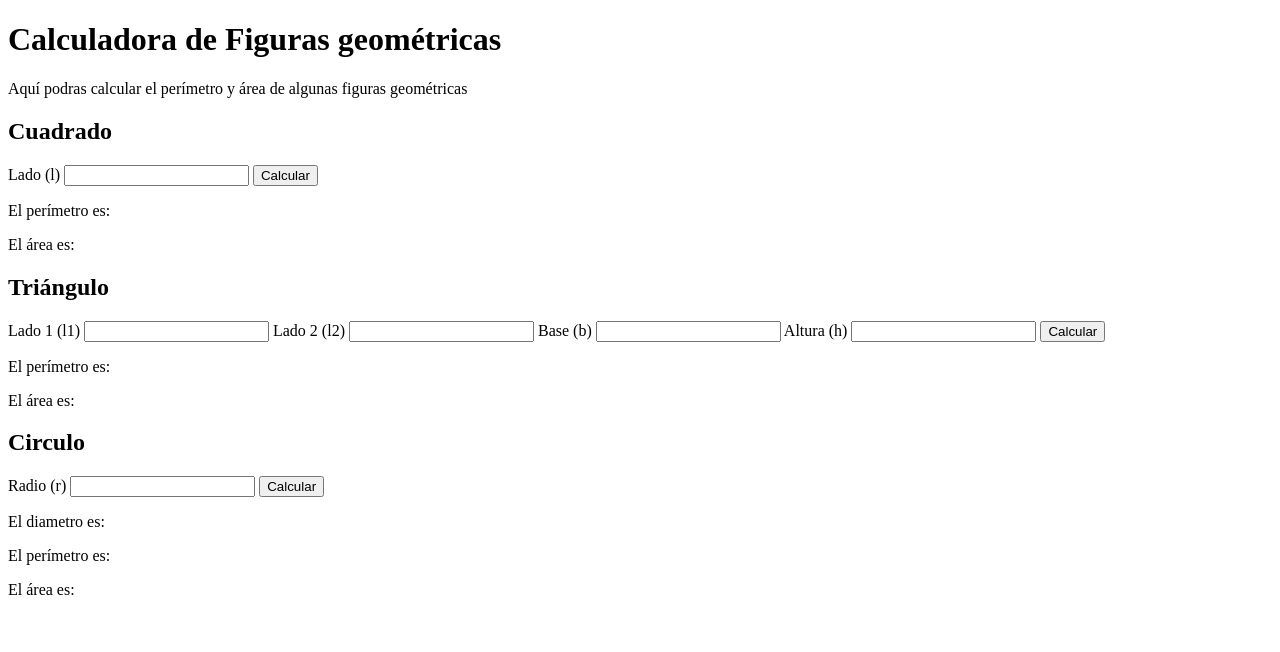
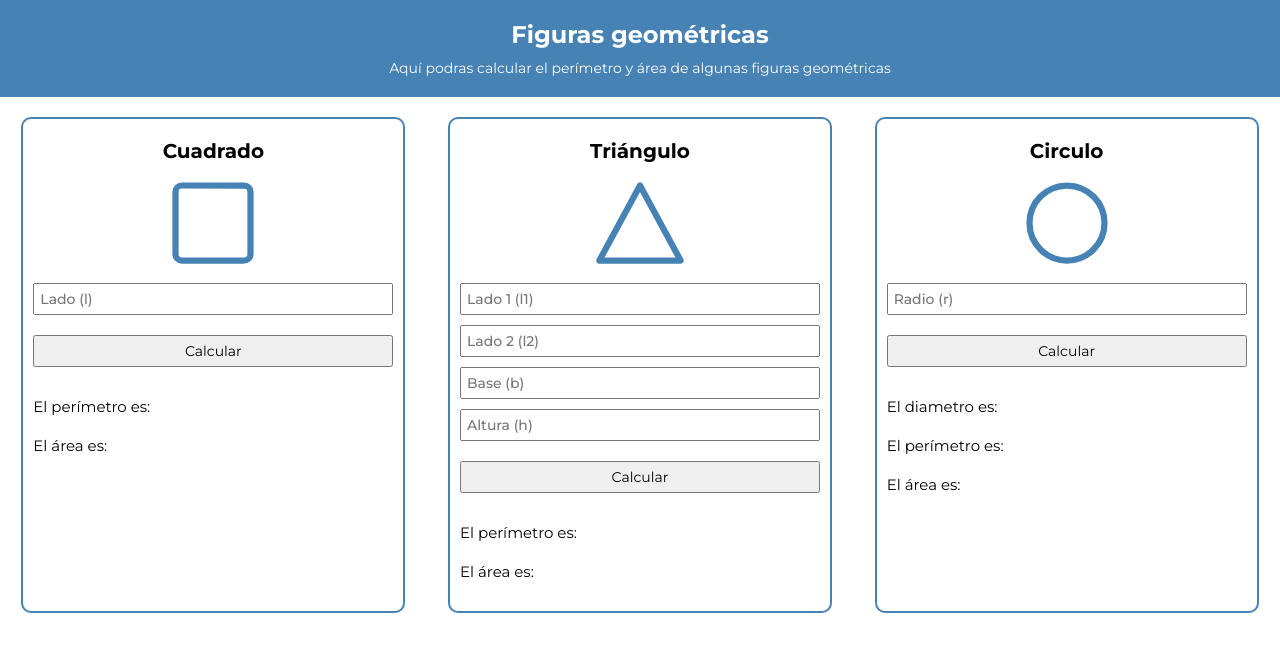
Before and after one commit to RenatoArenas/FigurasGeometricasCalculadora, a plain HTML site: page figuras.html in a window 1280 px wide. Drawn offline with nearby package versions, Linux system fonts and the light colour scheme.

Commit message:
Añadido estilos a calculadora y span que muestra los valores ingresados

```diff
--- a/figuras.html
+++ b/figuras.html
@@ -5,55 +5,67 @@
     <meta http-equiv="X-UA-Compatible" content="IE=edge">
     <meta name="viewport" content="width=device-width, initial-scale=1.0">
     <title>Figuras geométricas</title>
+    <link rel="stylesheet" href="./styles/style.css">
+    <link rel="preconnect" href="https://fonts.googleapis.com">
+    <link rel="preconnect" href="https://fonts.gstatic.com" crossorigin>
+    <link href="https://fonts.googleapis.com/css2?family=Montserrat:wght@100;200;300;400;500;600;700;800;900&display=swap" rel="stylesheet">
 </head>
 <body>
     <header>
-        <h1>Calculadora de Figuras geométricas</h1>
+        <div class="calculator-title">
+            <h1>Figuras geométricas</h1>
             <p>Aquí podras calcular el perímetro y área de algunas figuras geométricas</p>
+        </div>
     </header>
-    <section>
+    <main>
+        <section class="calculator-figure">
             <h2>Cuadrado</h2>
+            <ion-icon name="square-outline" class="figure"></ion-icon>
             <form action="">
-            <label for="ladoCuadrado">Lado (l)</label>
-            <input id="ladoCuadrado" type="number">
+                <input id="ladoCuadrado" type="number" placeholder="Lado (l)">
 
                 <button type="button" onclick="mostrarCuadrado()">Calcular</button>
 
-            <p id="perimetroCuadrado">El perímetro es: </p>
-            <p id="areaCuadrado">El área es: </p>
             </form>
+            <span id="valoresCuadrado" class="figure-values"></span>
+            <p>El perímetro es: <b id="perimetroCuadrado"></b></p>
+            <p>El área es: <b id="areaCuadrado"></b></p>
         </section>
-    <section>
+        <section class="calculator-figure">
             <h2>Triángulo</h2>
+            <ion-icon name="triangle-outline" class="figure"></ion-icon>
             <form action="">
-            <label for="ladoTriangulo1">Lado 1 (l1)</label>
-            <input id="ladoTriangulo1" type="number">
-            <label for="ladoTriangulo2">Lado 2 (l2)</label>
-            <input id="ladoTriangulo2" type="number">
-            <label for="baseTriangulo">Base (b)</label>
-            <input id="baseTriangulo" type="number">
-            <label for="alturaTriangulo">Altura (h)</label>
-            <input id="alturaTriangulo" type="number">
+                <input id="ladoTriangulo1" type="number" placeholder="Lado 1 (l1)">
+                <input id="ladoTriangulo2" type="number" placeholder="Lado 2 (l2)">
+                <input id="baseTriangulo" type="number" placeholder="Base (b)">
+                <input id="alturaTriangulo" type="number" placeholder="Altura (h)">
 
                 <button type="button" onclick="mostrarTriangulo()">Calcular</button>
 
-            <p id="perimetroTriangulo">El perímetro es: </p>
-            <p id="areaTriangulo">El área es: </p>
             </form>
+
+            <span id="valoresTriangulo" class="figure-values"></span>
+            <p>El perímetro es: <b id="perimetroTriangulo"></b></p>
+            <p>El área es: <b id="areaTriangulo"></b></p>
         </section>
-    <section>
+        <section class="calculator-figure">
             <h2>Circulo</h2>
+            <ion-icon name="ellipse-outline" class="figure"></ion-icon>
             <form action="">
-            <label for="radioCirculo">Radio (r)</label>
-            <input id="radioCirculo" type="number">
+                <input id="radioCirculo" type="number" placeholder="Radio (r)">
 
                 <button type="button" onclick="mostrarCirculo()">Calcular</button>
 
-            <p id="diametroCirculo">El diametro es: </p>
-            <p id="perimetroCirculo">El perímetro es: </p>
-            <p id="areaCirculo">El área es: </p>
             </form>
+
+            <span id="valoresCirculo" class="figure-values"></span>
+            <p>El diametro es: <b id="diametroCirculo"></b></p>
+            <p>El perímetro es: <b id="perimetroCirculo"></b></p>
+            <p>El área es: <b id="areaCirculo"></b></p>
         </section>
+    </main>
     <script src="./figuras.js"></script>
+    <script type="module" src="https://unpkg.com/ionicons@5.5.2/dist/ionicons/ionicons.esm.js"></script>
+    <script nomodule src="https://unpkg.com/ionicons@5.5.2/dist/ionicons/ionicons.js"></script>
 </body>
 </html>
--- a/figuras.js
+++ b/figuras.js
@@ -6,8 +6,14 @@ let perC = 0;
 let areaC = 0;
 
 function calculosCuadrado(a) {
+    if (a > 0) {
         perC = a * 4;
         areaC = a ** 2;
+    }
+    else {
+        perC = "";
+        areaC = "";
+    }
     return perC, areaC;
 }
 calculosCuadrado(lCuadrado);
@@ -27,8 +33,18 @@ let areaT = 0;
 console.log("Los lados del triángulo valen: " + lTriangulo1 + "cm, " + lTriangulo2 + "cm, " + bTriangulo + "cm");
 
 function calculosTriangulo(l1, l2, b, h) {
+    if (l1 > 0 && l2 > 0 && b > 0) {
         perT = l1 + l2 + b;
+    }
+    else {
+        perT = "";
+    }
+    if (b > 0 && h > 0) {
         areaT = (b * h)/2;
+    }
+    else {
+        areaT = "";
+    }
     return perT, areaT;
 }
 calculosTriangulo(lTriangulo1, lTriangulo2, bTriangulo, hTriangulo);
@@ -48,9 +64,16 @@ let perCi = 0;
 let areaCi = 0;
 
 function calculosCirculo(r) {
+    if (r > 0) {
         diamCi = r * 2;
         perCi = diamCi * pi;
         areaCi = (r**2) * pi;
+    }
+    else {
+        diamCi = "";
+        perCi = "";
+        areaCi = "";
+    }
     return diamCi, perCi, areaCi;
 }
 
@@ -71,11 +94,16 @@ function mostrarCuadrado() {
 
     calculosCuadrado(valLadoC);
 
+    const valC = document.getElementById("valoresCuadrado");
+    valC.textContent = "l = " + valLadoC;
+
     const mostrarPerC = document.getElementById("perimetroCuadrado");
-    mostrarPerC.textContent = "El perímetro es: " + perC;
+    mostrarPerC.textContent = perC;
 
     const mostrarArC= document.getElementById("areaCuadrado");
-    mostrarArC.textContent = "El área es: " + areaC;
+    mostrarArC.textContent = areaC;
+
+    inpLadoC.value = "";
 }
 
 function mostrarTriangulo() {
@@ -90,11 +118,19 @@ function mostrarTriangulo() {
 
     calculosTriangulo(valLado1T, valLado2T, valBaseT, valAlturaT);
 
+    const valT = document.getElementById("valoresTriangulo");
+    valT.textContent = "l1 = " + valLado1T + ", l2 = " + valLado2T + ", b = " + valBaseT + ", h = " + valAlturaT;
+
     const mostrarPerT = document.getElementById("perimetroTriangulo");
-    mostrarPerT.textContent = "El perímetro es: " + perT;
+    mostrarPerT.textContent = perT;
 
     const mostrarArT = document.getElementById("areaTriangulo");
-    mostrarArT.textContent = "El área es: " + areaT;
+    mostrarArT.textContent = areaT;
+
+    inpLado1T.value = "";
+    inpLado2T.value = "";
+    inpBaseT.value = "";
+    inpAlturaT.value = "";
 }
 
 function mostrarCirculo() {
@@ -103,12 +139,17 @@ function mostrarCirculo() {
 
     calculosCirculo(valRadioCi);
 
+    const valCi = document.getElementById("valoresCirculo");
+    valCi.textContent = "r = " + valRadioCi;
+
     const mostrarDiamCi = document.getElementById("diametroCirculo");
-    mostrarDiamCi.textContent = "El diametro es: " + diamCi;
+    mostrarDiamCi.textContent = diamCi;
 
     const mostrarPerCi = document.getElementById("perimetroCirculo");
-    mostrarPerCi.textContent = "El perímetro es: " + perCi;
+    mostrarPerCi.textContent = perCi;
 
     const mostrarAreaPerCi = document.getElementById("areaCirculo");
-    mostrarAreaPerCi.textContent = "El area es: " + areaCi;
+    mostrarAreaPerCi.textContent = areaCi;
+
+    inpRadioCi.value = "";
 }
--- a/styles/style.css
+++ b/styles/style.css
@@ -0,0 +1,115 @@
+* {
+    box-sizing: border-box;
+    margin: 0;
+    padding: 0;
+}
+html {
+    font-size: 62.5%;
+}
+body {
+    font-family: 'Montserrat', sans-serif;
+}
+header {
+    width: 100%;
+    height: auto;
+}
+.calculator-title {
+    width: 100%;
+    padding: 20px;
+    color: white;
+    background-color:steelblue;
+    text-align: center;
+}
+.calculator-title h1 {
+    font-size: 2.4rem;
+    margin-bottom: 10px;
+}
+.calculator-title p {
+    font-size: 1.4rem;
+}
+main {
+    display: flex;
+    flex-wrap: wrap;
+}
+.calculator-figure {
+    width: 80%;
+    height: auto;
+    margin: 20px auto;
+    padding: 10px;
+    border: 2px solid steelblue;
+    border-radius: 10px;
+}
+.calculator-figure h2 {
+    font-size: 1.8rem;
+    text-align: center;
+    margin-bottom: 10px;
+}
+.calculator-figure .figure {
+    display: block;
+    font-size: 10rem;
+    margin: 0 auto;
+    color: steelblue;
+    margin-bottom: 10px;
+}
+.calculator-figure form {
+    display: flex;
+    flex-direction: column;
+}
+.calculator-figure form input {
+    font-family: 'Montserrat', sans-serif;
+    font-weight: 500;
+    margin-bottom: 10px;
+    padding: 2px;
+    font-size: 1.3rem;
+}
+.calculator-figure form button {
+    font-family: 'Montserrat', sans-serif;
+    padding: 5px;
+    margin: 10px 0;
+}
+.calculator-figure form button:hover {
+    background-color: steelblue;
+    color: white;
+    border: 2px solid steelblue;
+    border-radius: 2px;
+    cursor: pointer;
+}
+.calculator-figure .figure-values {
+    font-size: 1.2rem;
+    font-weight: 500;
+}
+.calculator-figure p {
+    font-size: 1.3rem;
+    margin: 10px 0;
+}
+@media only screen and (min-width: 500px) {
+    .calculator-figure {
+        width: 45%;
+    }
+}
+@media only screen and (min-width: 800px) {
+    .calculator-figure {
+        width: 30%;
+        padding-top: 20px;
+    }
+    .calculator-figure h2 {
+        font-size: 2rem;
+    }
+    .calculator-figure form input {
+        font-family: 'Montserrat', sans-serif;
+        font-weight: 500;
+        margin-bottom: 10px;
+        padding: 5px;
+        font-size: 1.4rem;
+    }
+    .calculator-figure form button {
+        font-family: 'Montserrat', sans-serif;
+        font-size: 1.4rem;
+        padding: 5px;
+        margin: 10px 0;
+    }
+    .calculator-figure p {
+        font-size: 1.5rem;
+        margin: 20px 0;
+    }
+}
```
Also changed, not shown: img/bg.png (added), 1 other file. Lines whose indentation alone changed are shown as unchanged.
